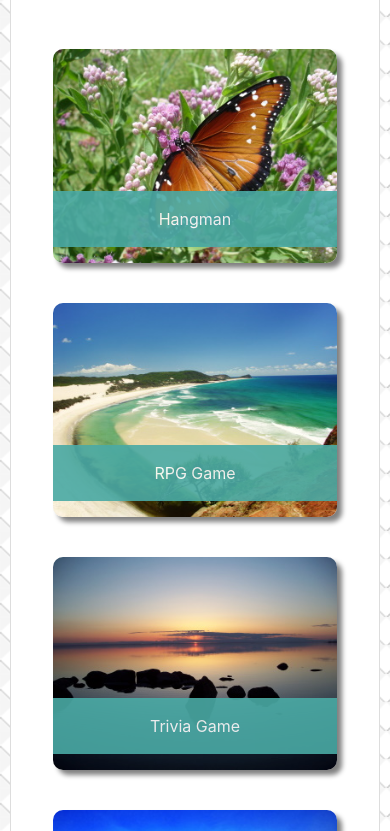
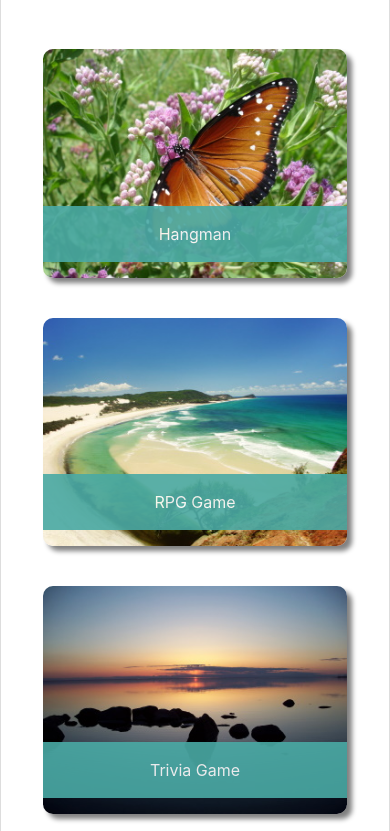
Before and after one commit to kgeary/bootstrap-portfolio, a plain HTML site: page portfolio.html in a window 390 px wide. Shown: the part 212-1043 px from the top of the page. Drawn offline with nearby package versions, Linux system fonts and the light colour scheme.

Commit message:
Make content area take up full width on small screens.

```diff
--- a/assets/css/style.css
+++ b/assets/css/style.css
@@ -134,10 +134,19 @@ footer {
         margin-left: auto;
         margin-right: auto;
     }
+
+    .project-image {
+        height: 100%;
+        width: 100%;
+    }
 }
 
 /* When screen is 650px or less */
-@media screen and (max-width: 650px) {
+@media screen and (max-width: 600px) {
+    section {
+        width: 100%;
+    }
+
     .navbar-brand,
     .navbar-nav {
         width: 100%;
@@ -148,7 +157,6 @@ footer {
     .nav-item {
         padding-bottom: 0;
         padding-top: 0;
-
     }
 
     .profile-image {
```
